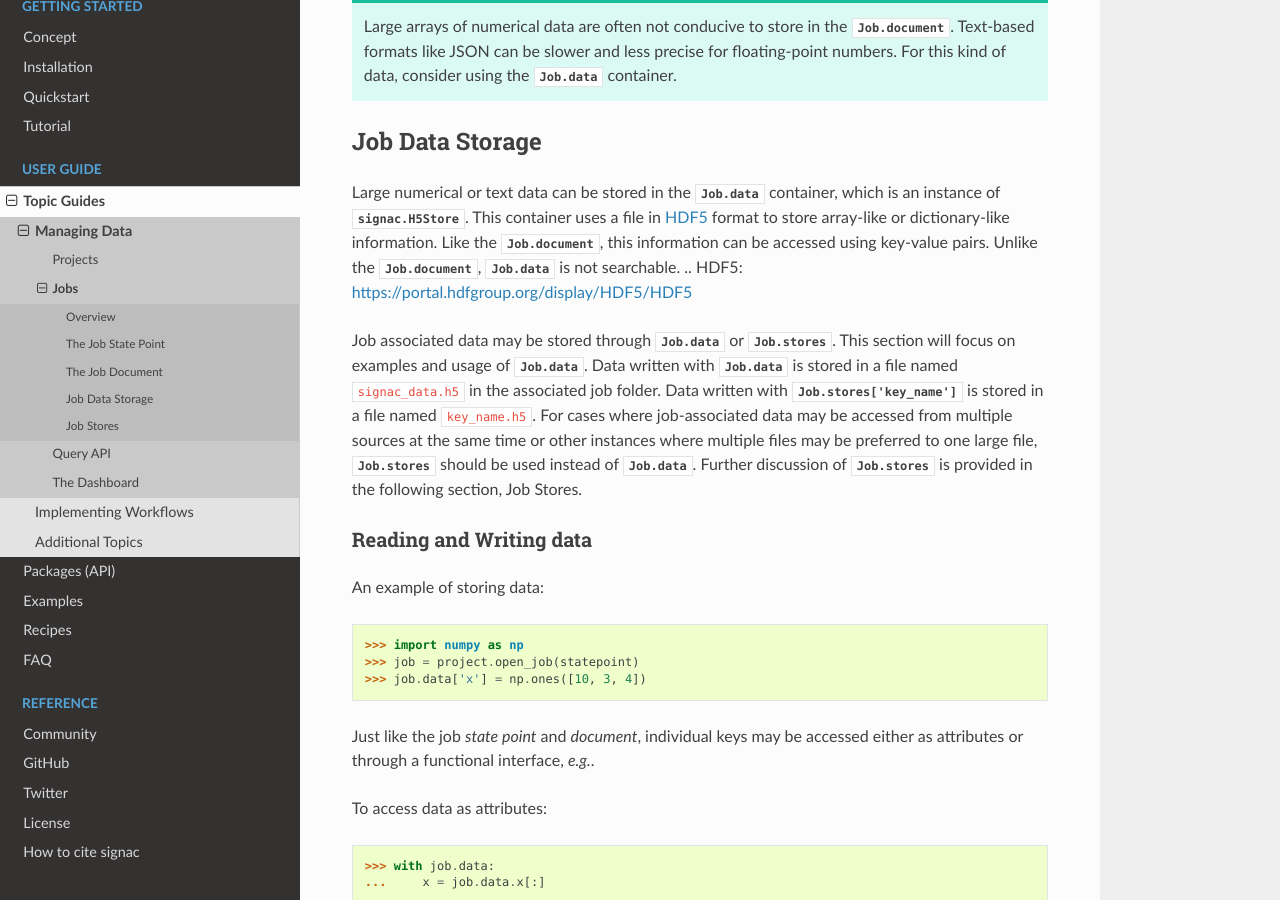
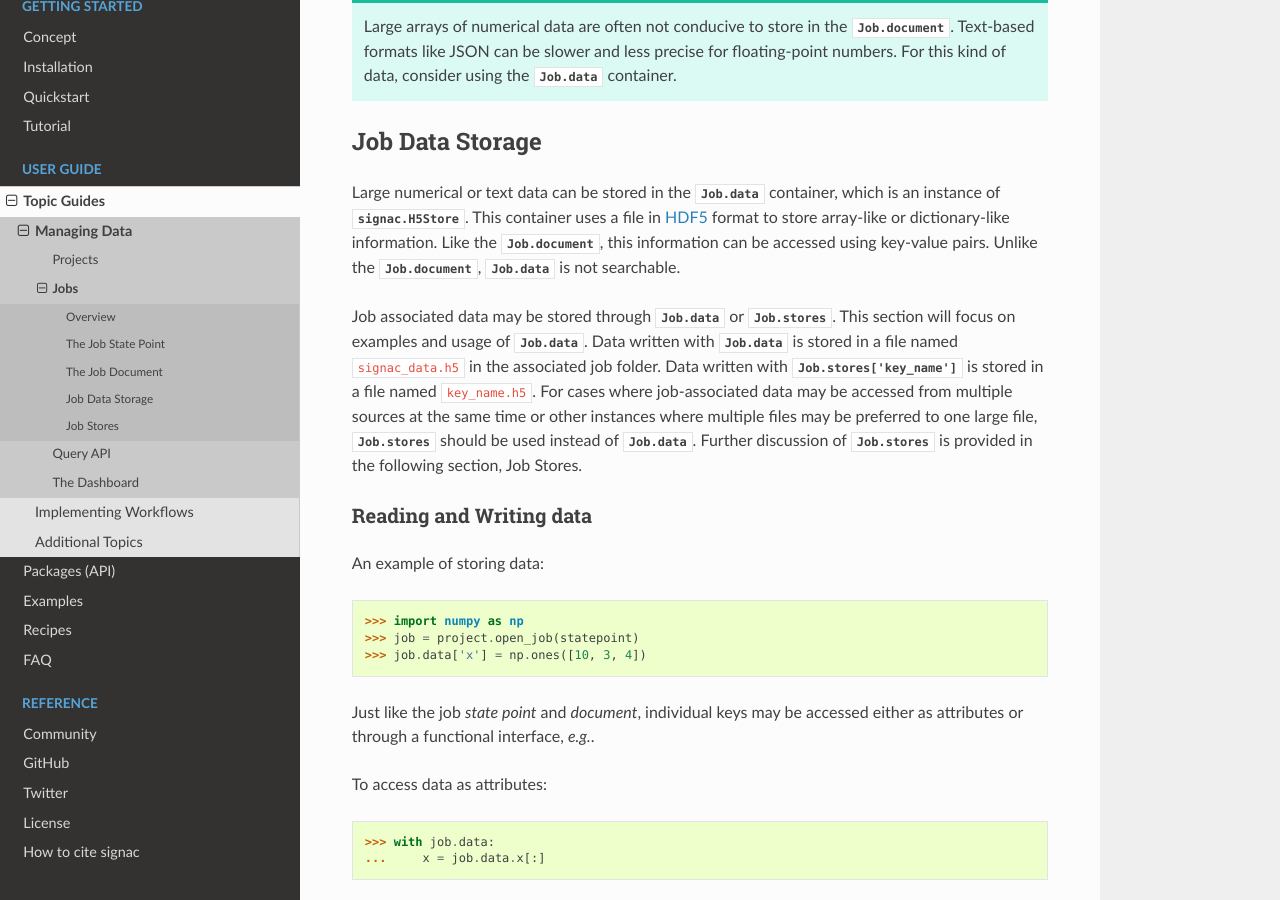
Before and after one commit to glotzerlab/signac-docs, a Sphinx documentation site: the page built from docs/source/jobs.rst, in a window 1280 px wide and 900 px high, scrolled down 5269 px. Built offline with Sphinx 7.4.7 and the Read the Docs theme 2.0.0, drawn with Linux system fonts in a browser that asks for light colours.

Commit message:
Changed link. Didn't render correctly in docs.

```diff
--- a/docs/source/jobs.rst
+++ b/docs/source/jobs.rst
@@ -240,10 +240,9 @@
 Job Data Storage
 ================
 Large numerical or text data can be stored in the :py:attr:`Job.data` container, which is an instance of :class:`signac.H5Store`.
-This container uses a file in `HDF5`_ format to store array-like or dictionary-like information.
+This container uses a file in `HDF5 <https://portal.hdfgroup.org/display/HDF5/HDF5>`_ format to store array-like or dictionary-like information.
 Like the :py:attr:`Job.document`, this information can be accessed using key-value pairs.
 Unlike the :py:attr:`Job.document`, :attr:`Job.data` is not searchable.
-.. _`HDF5`: https://portal.hdfgroup.org/display/HDF5/HDF5
 
 Job associated data may be stored through :py:attr:`Job.data` or :py:attr:`Job.stores`.
 This section will focus on examples and usage of :py:attr:`Job.data`.
```
